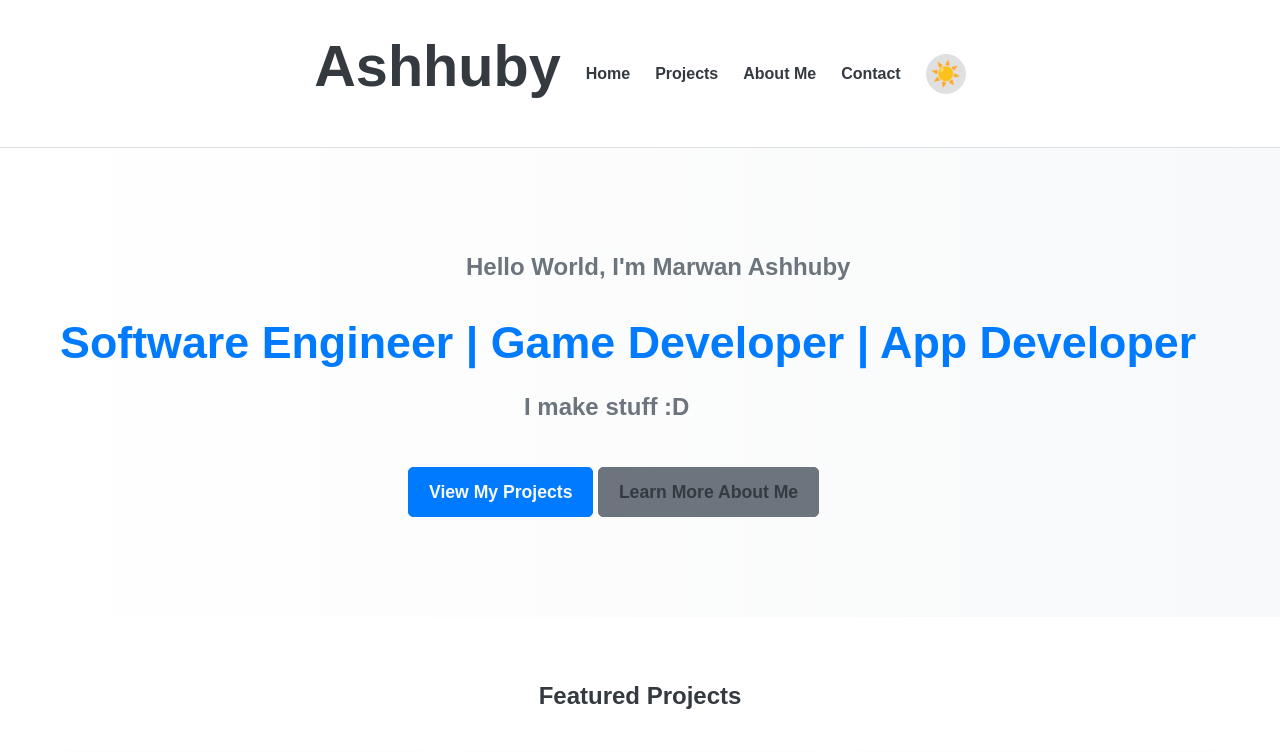
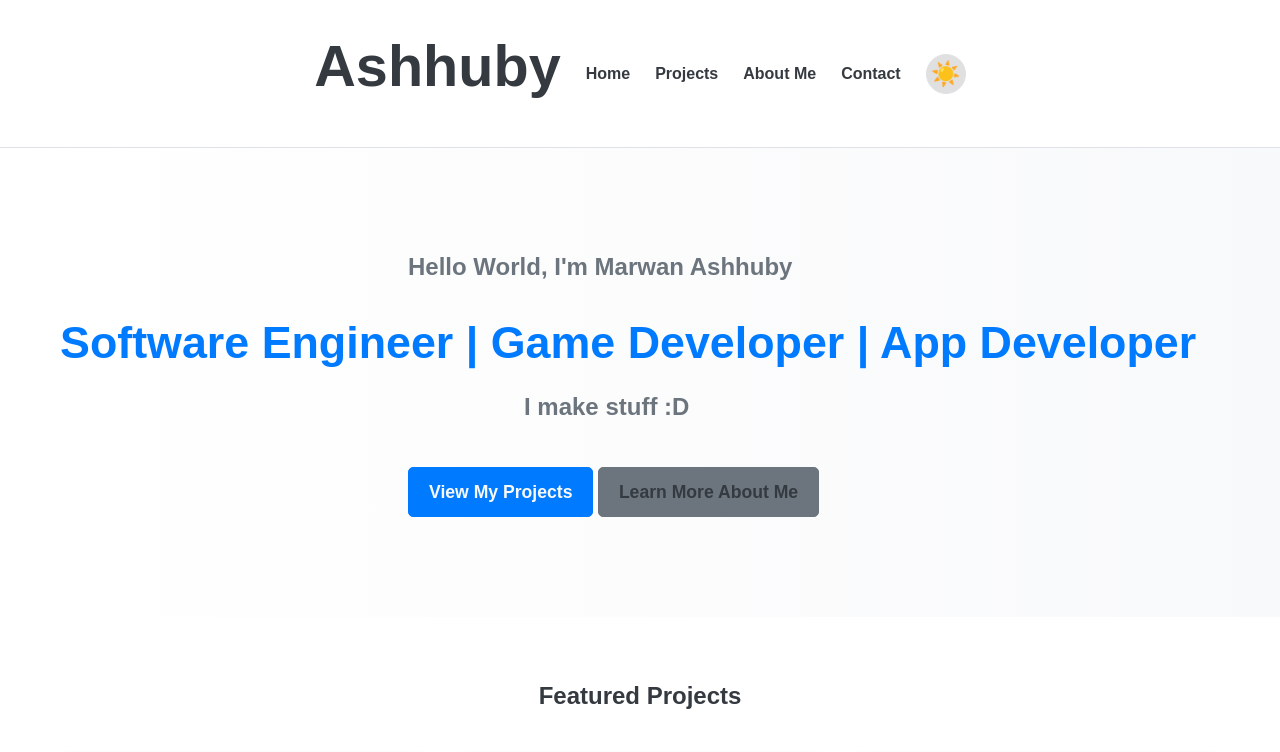
Before and after one commit to Ashhuby/AshhubySite, a plain HTML site: page index.html in a window 1280 px wide. Shown: the top 752 px of the page. Drawn offline with Linux system fonts and the light colour scheme.

Commit message:
CENTERING A DIV RAHHHHHHHHHHHHHHHHHHHHHHH

```diff
--- a/index.html
+++ b/index.html
@@ -32,7 +32,7 @@
         <section class="hero-section">
             <div class="container">
                 <div class="hero-content">
-                    <h2 style="margin-left:35%">Hello World, I'm Marwan Ashhuby</h2>
+                    <h2 style="margin-left:30%">Hello World, I'm Marwan Ashhuby</h2>
                     <h1>Software Engineer | Game Developer | App Developer </h1>
                     <h2 style=" margin-left: 40%;"> I make stuff :D <br></h2>
                     <div style=" margin-left: 30%;">
```
